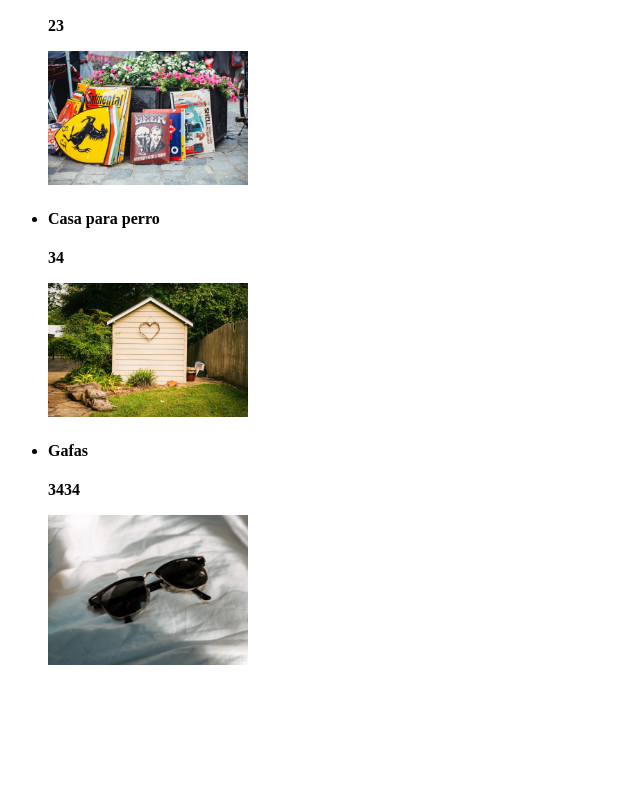
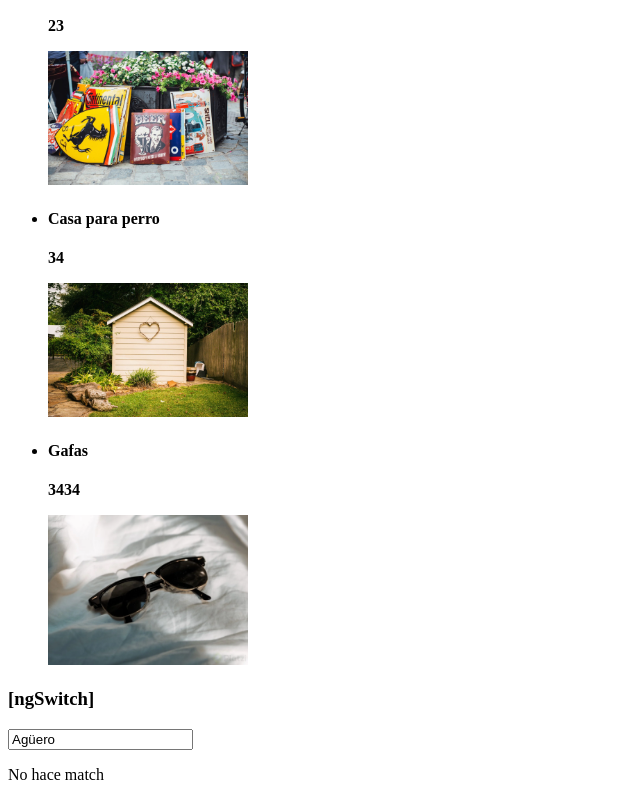
Before and after one commit to BranLeeDev/LearningAngular, an Angular app: page / in a window 1280 px wide. Shown: the part 2419-3219 px from the top of the page, without its empty margins (0-640 px from the left). Before the commit the page ends 3104 px from the top, so only its background shows below. Built offline with nearby package versions, Linux system fonts and the light colour scheme.

Commit message:
[switch] para tener estructuras de control anidadas con valores por defecto

```diff
--- a/src/app/app.component.html
+++ b/src/app/app.component.html
@@ -95,3 +95,12 @@
     </article>
   </li>
 </ul>
+
+<h3>[ngSwitch]</h3>
+<input type="text" [(ngModel)]="person.lastName" />
+<div [ngSwitch]="person.lastName">
+  <p *ngSwitchCase="'Brandon'">The person is Brandon</p>
+  <p *ngSwitchCase="'Kevin'">The person is Kevin</p>
+  <p *ngSwitchCase="'Italo'">The person is Italo</p>
+  <p *ngSwitchDefault>No hace match</p>
+</div>
```
